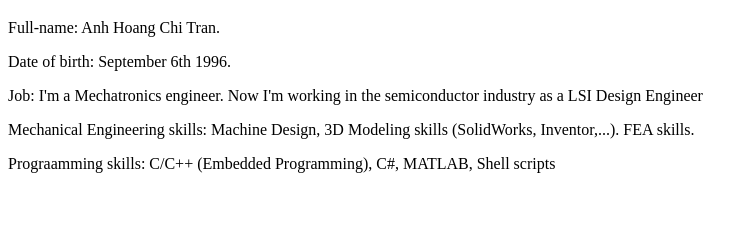
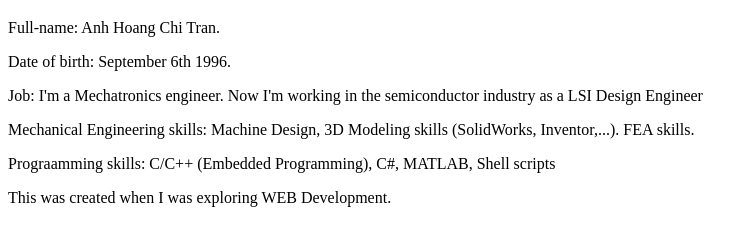
Before and after one commit to longqua69/Porfolio, a plain HTML site: page index.html in a window 1280 px wide. Shown: the part 61-306 px from the top of the page, without its empty margins (0-755 px from the left). Drawn offline with Linux system fonts and the light colour scheme.

Commit message:
Add reason for creating this repository

```diff
--- a/index.html
+++ b/index.html
@@ -11,5 +11,6 @@
         <p>Job: I'm a Mechatronics engineer. Now I'm working in the semiconductor industry as a LSI Design Engineer</p>
         <p>Mechanical Engineering skills: Machine Design, 3D Modeling skills (SolidWorks, Inventor,...). FEA skills.</p>
         <p>Prograamming skills: C/C++ (Embedded Programming), C#, MATLAB, Shell scripts</p>
+        <p>This was created when I was exploring WEB Development.</p>
     </body>
 </html>
```
